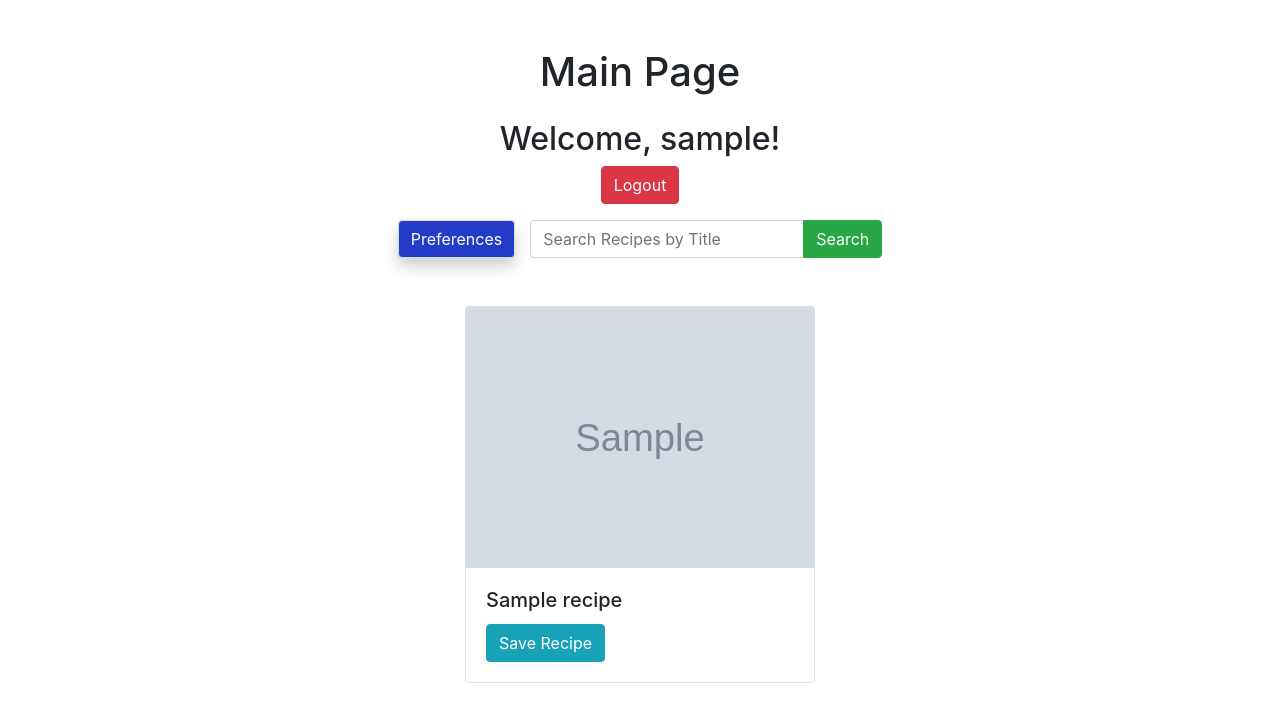
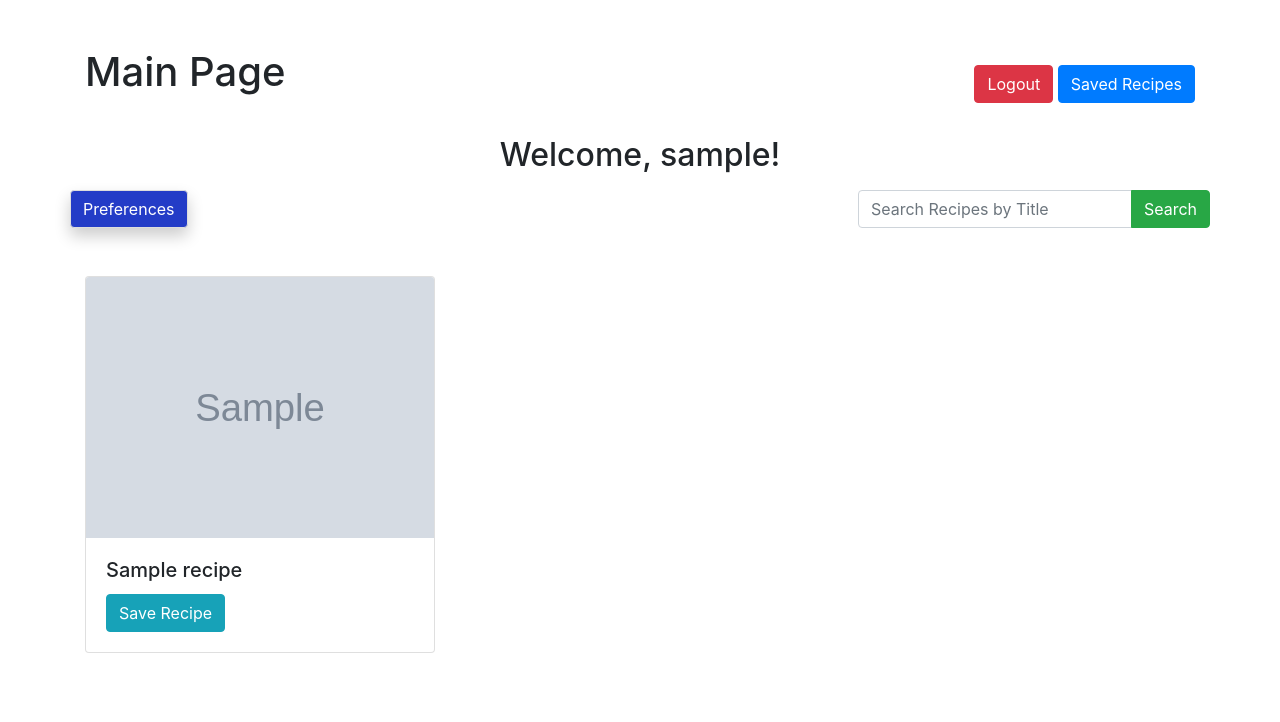
Before and after one commit to software-students-fall2023/5-final-project-team5team5team5team5team5team5team5team, a Flask app: template web_app/templates/main.html in a window 1280 px wide. Shown: the top 722 px of the page. Run offline with Flask 3, Linux system fonts and the light colour scheme; the template is opened without the code that fills it: most values are stand-ins (such as "Sample title", 1, 10 or a date in 2020); grey boxes marked "Sample" are stand-in pictures; some libraries are stand-ins or nearby versions.

Commit message:
Added a method to get saved recipes.

```diff
--- a/web_app/app.py
+++ b/web_app/app.py
@@ -343,6 +343,19 @@ def save_recipe():
     )
     return {"status": "success", "message": "Recipe saved"}
 
+@app.route("/show_saved_recipes")
+@login_required
+def show_saved_recipes():
+    """
+    The function clears the session's recipes and redirects to the "main" route
+    to display the user's saved recipes.
+    """
+    # Clear the session's recipes
+    session.pop("recipes", None)
+
+    # Redirect to the "main" route
+    return redirect(url_for("main"))
+
 
 # @app.route("/search_results")
 # @login_required
--- a/web_app/templates/main.html
+++ b/web_app/templates/main.html
@@ -11,8 +11,8 @@
     />
 
     <style>
-      .dropdown{
-        margin-right:15px;
+      .dropdown {
+        margin-right: 15px;
       }
 
       .dropdown-heading {
@@ -26,13 +26,14 @@
         display: inline-block;
         width: 100%;
         border-radius: 0.25rem;
-        margin-bottom: 10px; /* Add space between Preferences and the search bar */
+        margin-bottom: 10px;
       }
 
       .dropdown-content {
         display: none;
         background-color: #f9f9f9;
-        min-width: 160px;
+        min-width: 180px;
+        min-height:100px;
         box-shadow: 0px 8px 16px 0px rgba(0, 0, 0, 0.2);
         z-index: 1;
         position: absolute;
@@ -46,7 +47,7 @@
 
       .row {
         display: flex;
-        justify-content: center;
+        justify-content: space-between;
       }
 
       .input-group {
@@ -67,10 +68,15 @@
   </head>
   <body>
     <div class="container mt-5">
-      <h1 class="text-center mb-4">Main Page</h1>
+      <div class="d-flex justify-content-between align-items-center mb-3">
+        <h1 class="text-center mb-4">Main Page</h1>
+        <div>
+          <a href="{{ url_for('logout') }}" class="btn btn-danger">Logout</a>
+          <a href="{{ url_for('show_saved_recipes') }}" class="btn btn-primary">Saved Recipes</a>
+        </div>
+      </div>
       <div class="text-center mb-3">
         <h2>Welcome, {{ username }}!</h2>
-        <a href="{{ url_for('logout') }}" class="btn btn-danger">Logout</a>
       </div>
     </div>
 
@@ -91,9 +97,9 @@
                   type="text"
                   name="disliked_ingredients"
                   class="form-control"
-                  placeholder="Avoided ingredients"
+                  placeholder="Avoided Ingredients"
                 />
-                <div class="input-group-append">
+                <div class="input-group">
                   <button type="submit" class="btn btn-primary action-button">
                     Submit Preferences
                   </button>
```
